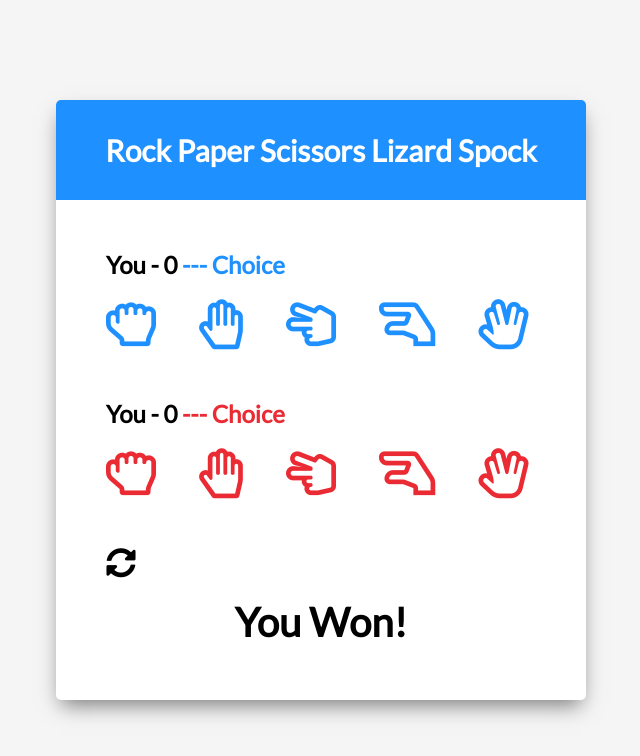
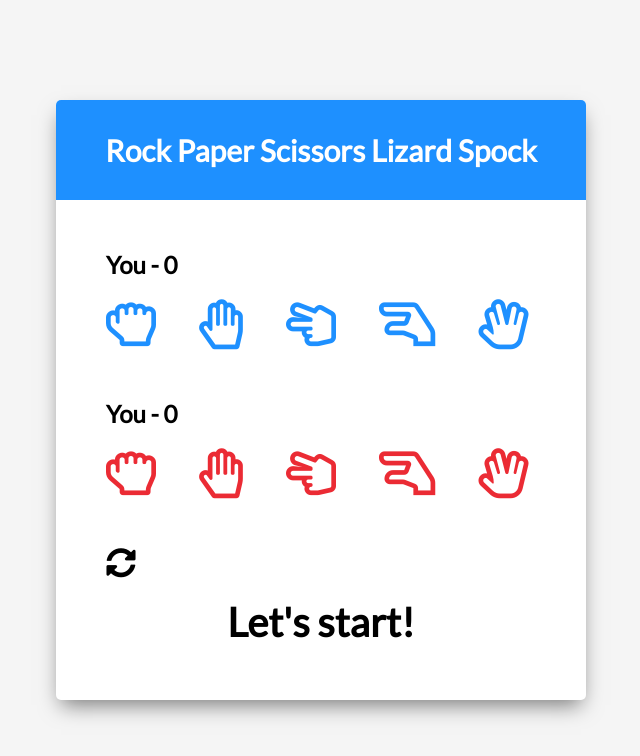
Before and after one commit to bolattt/spock-rock-game, a plain HTML site: page index.html in a window 1280 px wide. Shown: the whole page, without its empty margins (319-959 px from the left). Drawn offline with Linux system fonts and the light colour scheme.

Commit message:
added resetall

```diff
--- a/index.html
+++ b/index.html
@@ -17,8 +17,8 @@
         <!-- Player Container -->
         <div class="player-container" id='player'>
             <h2>You -
-                <span id="playerScore">0</span>
-                <span class="choice" id="playerChoice"> --- Choice</span>
+                <span id="playerScore"></span>
+                <span class="choice" id="playerChoice"></span>
             </h2>
 
             <i class="far fa-hand-rock" title='Rock' id='playerRock' onclick='select("rock")'></i>
@@ -31,8 +31,8 @@
           <!-- Computer Container -->
           <div class="player-container" id='computer'>
             <h2>You -
-                <span id="computerScore">0</span>
-                <span class="choice" id="computerChoice"> --- Choice</span>
+                <span id="computerScore"></span>
+                <span class="choice" id="computerChoice"></span>
             </h2>
 
             <i class="far fa-hand-rock " title='Rock' id='computerRock'></i>
@@ -43,7 +43,7 @@
         </div>
 
         <!-- Reset Icon -->
-        <i class="fas fa-sync-alt reset-icon" title='Reset'></i>
+        <i class="fas fa-sync-alt reset-icon" title='Reset' onclick='resetAll()'></i>
         <!-- Results Text -->
         <div class="result-container">
             <h3 class="result-text" id="resultText">You Won!</h3>
--- a/script.js
+++ b/script.js
@@ -35,6 +35,18 @@ function resetSelected() {
   allGameIcons.forEach((icon) => {
     icon.classList.remove("selected");
   });
+}
+
+// Reset Score & playerChoice / computerChoice
+function resetAll() {
+  resetSelected();
+  playerScoreNumber = 0;
+  computerScoreNumber = 0;
+  computerScore.textContent = playerScoreNumber;
+  playerScore.textContent = computerScoreNumber;
+  playerChoiceEl.textContent = "";
+  computerChoiceEl.textContent = "";
+  resultText.textContent = "Let's start!";
 }
 
 // Random Computer Choice
@@ -138,3 +150,6 @@ function select(playerChoice) {
       break;
   }
 }
+
+// On load
+resetAll();
```
